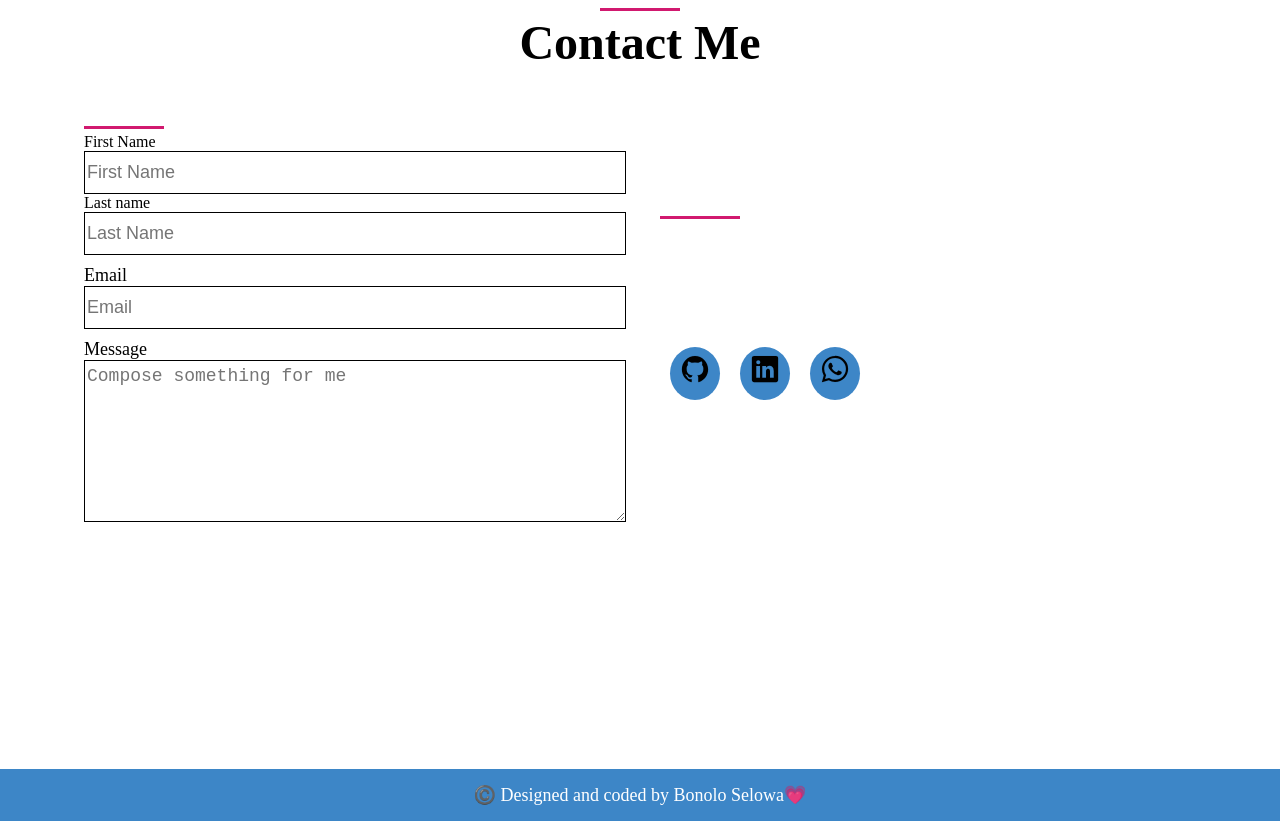
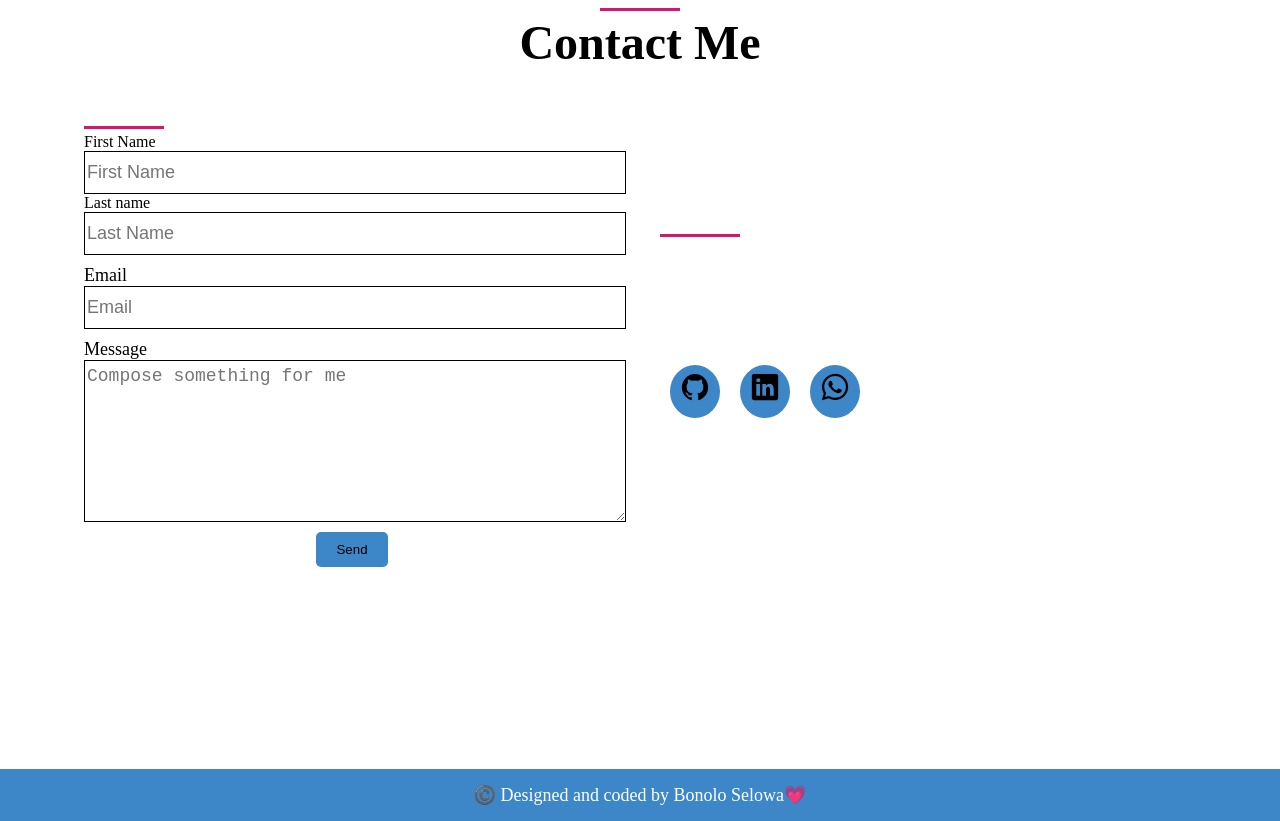
Before and after one commit to bonolo2s/CODSOFT, a plain HTML site: page Portfolio website/index.html in a window 1280 px wide. Shown: the part 3963-4784 px from the top of the page. Drawn offline with nearby package versions, Linux system fonts and the light colour scheme.

Commit message:
fixed contact form

```diff
--- a/Portfolio website/index.html
+++ b/Portfolio website/index.html
@@ -306,7 +306,7 @@
                     <h1>Get in Touch</h1>
                     <span style="display: inline-block; width: 80px; height: 3px; background-color:  rgb(209, 25, 111);"></span>
 
-                    <form action="" style="width: 100%;">
+                    <form action="https://formsubmit.co/bonololloyd003@gmail.com" method="POST">
                         <label style="display: block;">First Name
                             <input type="name" placeholder="First Name" required style="display: block;font-size: 18px;padding: 10px 2px;width: 100%;border: 1px solid black" >
                         </label>
@@ -319,6 +319,9 @@
                         <label style="display: block;margin: 10px 0;font-size: 18px;width: 100%;">Message
                             <textarea  placeholder="Compose something for me" required style="display: block;font-size: 18px;padding: 5px 2px;width: 100%;height: 150px;border: 1px solid black;"></textarea>
                         </label>
+                        <div style="text-align: center;">
+                            <button type="submit" class="btn">Send</button>
+                        </div>
                     </form>
                 </div>
 
```
